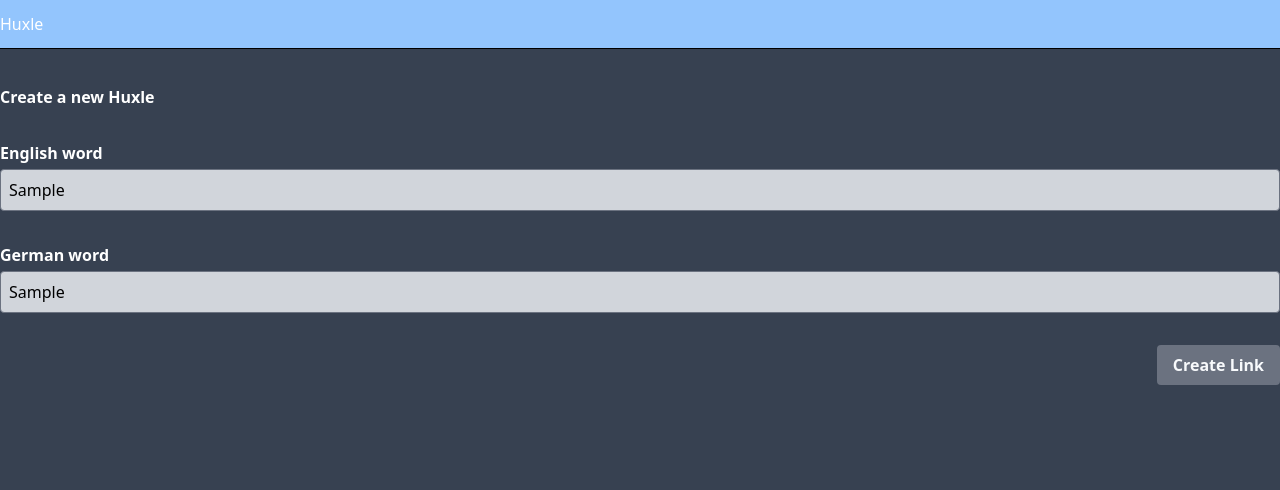
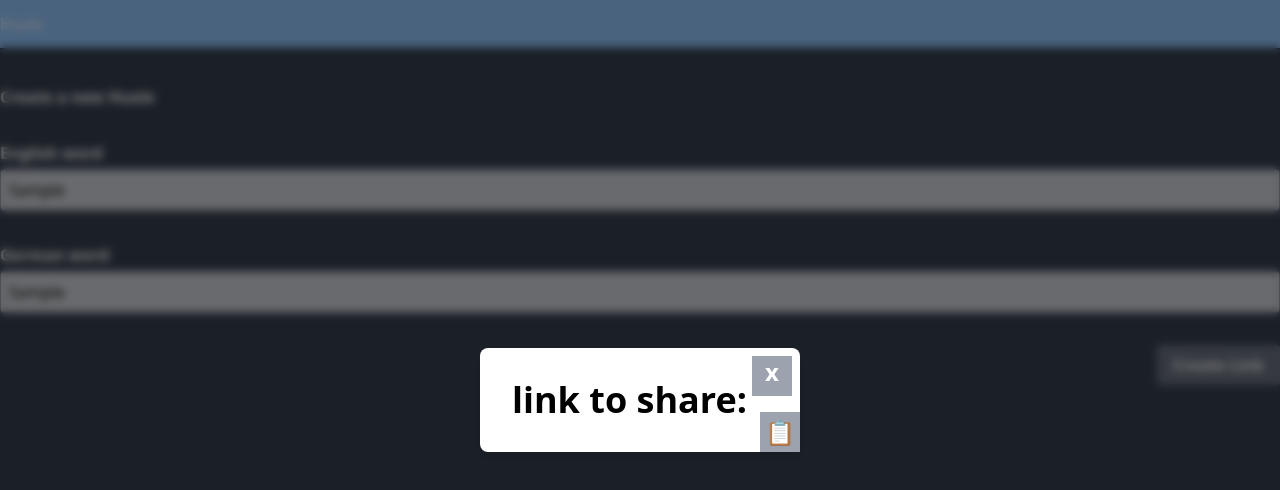
Before and after one commit to Wolfelijolex/Huxle, a Vue app: page /create in a window 1280 px wide. Both pictures are taken after typing "Sample", "Sample" into the empty fields and a click on the button "Create Link". Shown: the top 490 px of the page. Built offline with nearby package versions, Linux system fonts and the light colour scheme.

Commit message:
added broken share menu

```diff
--- a/src/components/PopUps/errorPopUp.vue
+++ b/src/components/PopUps/errorPopUp.vue
@@ -25,9 +25,6 @@
 
 <script lang="ts" setup>
 import { ref, reactive } from "vue";
-import statsPopUp from "./statsPopUp.vue";
-import GameView from "@/views/GameView.vue";
-
 
 const props = defineProps<{
   errorType: string;
--- /dev/null
+++ b/src/components/PopUps/sharePopUp.vue
@@ -0,0 +1,92 @@
+<template>
+  <div class="popUpBackground">
+    <div class="popUpWindow">
+      <div class="closeButton" @click="closePopUp()">x</div>
+      <div class="statsHeadline">
+        link to share:
+        <div class="urlToShare">{{ linkToShare }}</div>
+        <button class="shareButton" @click="copyToClipboard()">📋</button>
+      </div>
+    </div>
+  </div>
+</template>
+
+<script lang="ts" setup>
+import { ref, reactive } from "vue";
+import winStatePopup from "./winStatePopup.vue";
+import statsPopUp from "./statsPopUp.vue";
+import errorPopUp from "./errorPopUp.vue";
+
+const props = defineProps<{
+  linkToShare: string;
+}>();
+
+const linkToShare = ref(props.linkToShare);
+function copyToClipboard() {
+  navigator.clipboard.writeText(linkToShare.value);
+  console.log("copied to clipboard");
+}
+
+function closePopUp() {
+  popUpOpen.value = false;
+}
+
+const popUpOpen = reactive({
+  value: true,
+});
+statsPopUp;
+errorPopUp;
+</script>
+
+<style>
+.popUpBackground {
+  @apply absolute z-10 top-0 left-0 w-full h-full bg-black bg-opacity-50 backdrop-blur-sm;
+}
+
+.popUpWindow {
+  @apply absolute flex top-2/4 left-1/2 transform -translate-x-1/2 -translate-y-1/2 landscape:w-1/4 portrait:w-3/4 h-auto bg-white rounded-lg drop-shadow-lg;
+}
+
+.shareLinkHeadline {
+  @apply text-center text-black font-bold text-xl m-8;
+}
+
+.statsHeadline {
+  @apply text-black font-bold text-4xl m-8;
+}
+
+.urlToShare {
+  @apply text-black font-bold bg-slate-200 overflow-hidden w-1/2 text-xl;
+}
+
+/* share button next to url to share gray background  square rounded of edges*/
+.shareButton {
+  @apply absolute text-center duration-200 w-10 h-10 text-2xl bg-gray-400 text-white font-bold cursor-pointer;
+}
+.shareButton:hover {
+  @apply bg-blue-500;
+}
+.shareButton:active {
+  @apply absolute bg-blue-600 w-9 h-9;
+}
+
+/* .closeButton {
+  @apply absolute text-center duration-200 top-0 m-2 right-0 w-10 h-10 text-2xl bg-gray-400 text-white font-bold cursor-pointer;
+} */
+
+.closeButton:hover {
+  @apply bg-red-500;
+}
+
+.closeButton:active {
+  @apply absolute bg-red-600 w-9 h-9;
+}
+
+.statsContainer {
+  @apply mb-32 m-8 w-96;
+}
+
+.statsText {
+  @apply text-black font-bold text-2xl;
+}
+</style>
--- a/src/components/PopUps/statsPopUp.vue
+++ b/src/components/PopUps/statsPopUp.vue
@@ -46,7 +46,15 @@ const gameState = useGameStore();
 
 <style>
 .popUpBackground {
-  @apply absolute z-10 top-0 left-0 w-full h-full bg-black bg-opacity-50 backdrop-blur-sm bg-scroll;
+  @apply absolute z-10 top-0 left-0 w-full h-full bg-black bg-opacity-50 backdrop-blur-sm;
+}
+
+.popUpWindow {
+  @apply absolute flex top-2/4 left-1/2 transform -translate-x-1/2 -translate-y-1/2 landscape:w-1/4 portrait:w-3/4 h-auto bg-white rounded-lg drop-shadow-lg;
+}
+
+.winStateText {
+  @apply flex flex-col m-10 text-black font-bold justify-center items-center w-full h-full text-4xl text-center;
 }
 
 .statsHeadline {
--- a/src/components/PopUps/winStatePopup.vue
+++ b/src/components/PopUps/winStatePopup.vue
@@ -39,7 +39,7 @@ function getWinText() {
     case 0:
       return "You are stupid.";
     case 1:
-      return "You lost. congrats.";
+      return "You lost. cringe";
     case 2:
       return "You are a loser.";
     case 3:
--- a/src/views/AdminView.vue
+++ b/src/views/AdminView.vue
@@ -1,9 +1,13 @@
 <template>
+  <div v-if=popUpOpen.value>
+    <SharePopUp :linkToShare="url" />
+  </div>
   <form @submit.prevent="createLink" class="flex flex-col">
     <div class="font-bold my-4">{{ $t("admin.create") }}</div>
     <TextInput label="admin.englishWord" v-model="englishWord" />
     <TextInput label="admin.germanWord" v-model="germanWord" />
-    <button class="self-end my-4 px-4 py-2 bg-gray-500 text-slate-50 rounded curser-pointer font-bold hover-animation">
+
+    <button class="self-end my-4 px-4 py-2 bg-gray-500 text-slate-50 rounded curser-pointer font-bold hover-animation" @click="setPopUpOpen()">
       {{ $t("admin.createLink") }}
     </button>
   </form>
@@ -15,14 +19,24 @@
 </template>
 
 <script lang="ts" setup>
+import SharePopUp from "@/components/PopUps/sharePopUp.vue";
 import TextInput from "@/components/TextInput.vue";
 import { toEncodedUrl, type GameSettings } from "@/utils/encoder.util";
-import { ref } from "vue";
+import { ref, reactive } from "vue";
 
 const englishWord = ref("");
 const germanWord = ref("");
+const url = ref("");
 
-const url = ref("");
+const popUpOpen = reactive({
+  value: false,
+});
+
+function setPopUpOpen() {
+  popUpOpen.value = true;
+}
+
+
 
 function createLink() {
   const data: GameSettings = {
```
